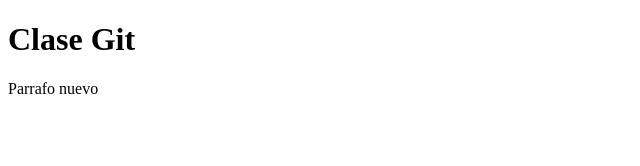
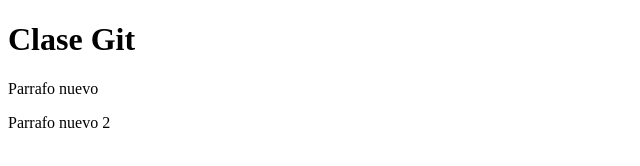
Before and after one commit to Ro-Guada/repo-prueba-git, a plain HTML site: page index.html in a window 1280 px wide. Shown: the whole page, without its empty margins (0-640 px from the left). Drawn offline with Linux system fonts and the light colour scheme.

```diff
--- a/index.html
+++ b/index.html
@@ -8,5 +8,6 @@
 <body>
     <h1> Clase Git</h1>
     <p>Parrafo nuevo</p>
+    <p>Parrafo nuevo 2</p>
 </body>
 </html>
```
Also changed, not shown: 1 other file.
